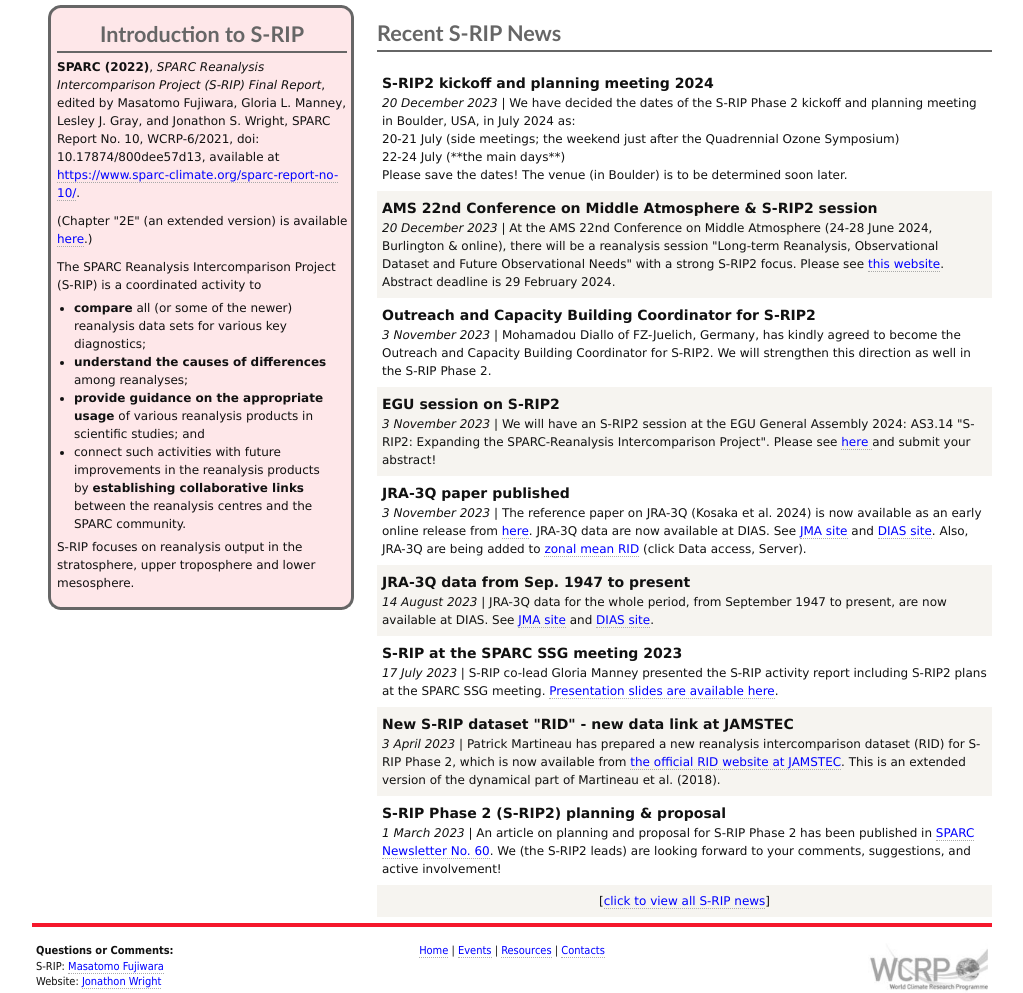
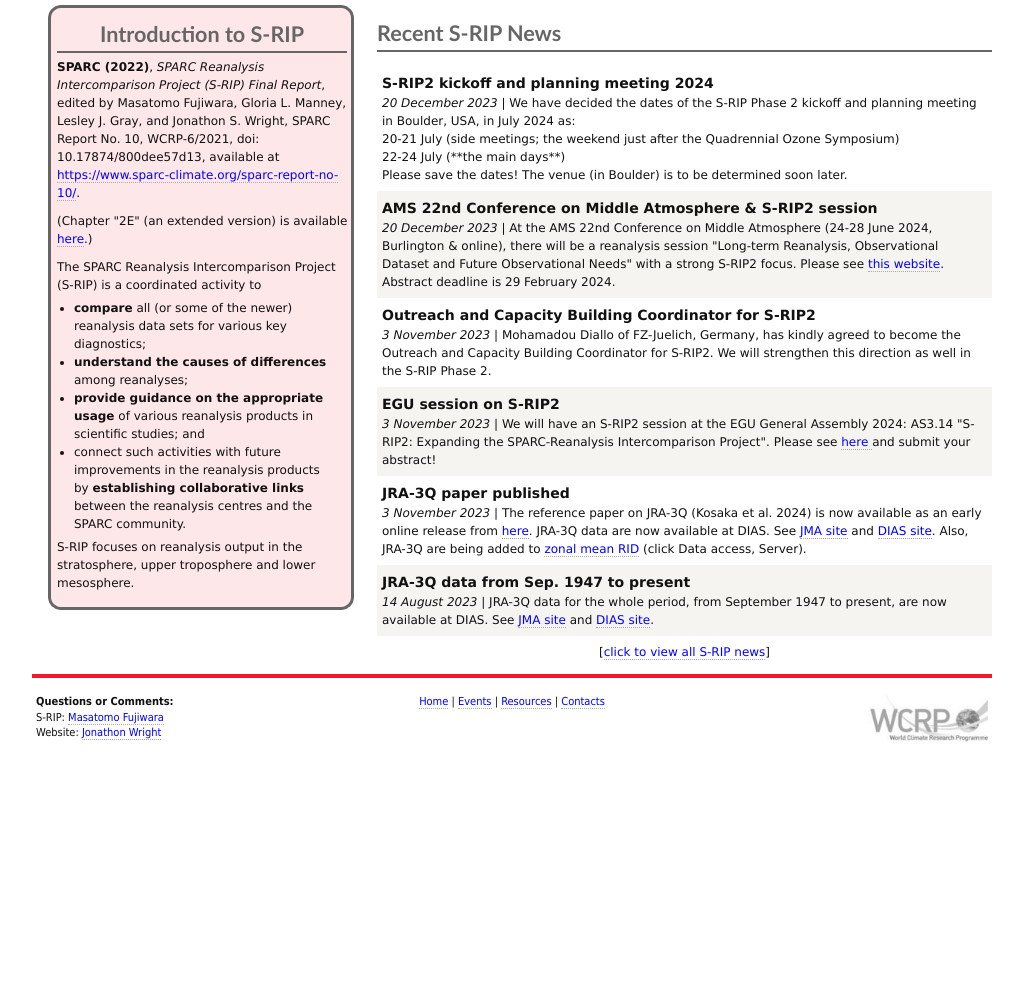
Before and after one commit to s-rip/s-rip.github.io, a plain HTML site: page index.html in a window 1280 px wide. Shown: the part 201-1194 px from the top of the page, without its empty margins (128-1151 px from the left). After the commit the page ends 945 px from the top, so only its background shows below. Drawn offline with Linux system fonts and the light colour scheme.

Commit message:
Add files via upload

```diff
--- a/index.html
+++ b/index.html
@@ -118,17 +118,6 @@ https://meetingorganizer.copernicus.org/EGU24/session/48793" target="_blank"> he
               <i>14 August 2023</i> | JRA-3Q data for the whole period, from September 1947 to present, are now available at DIAS. See <a href="https://jra.kishou.go.jp/JRA-3Q/index_en.html" target="_blank">JMA site</a> and <a href="https://search.diasjp.net/en/dataset/JRA3Q" target="_blank">DIAS site</a>.
           </td></tr>
 
-	  <tr><td><h3>S-RIP at the SPARC SSG meeting 2023</h3>
-              <i>17 July 2023</i> | S-RIP co-lead Gloria Manney presented the S-RIP activity report including S-RIP2 plans at the SPARC SSG meeting. <a href="events/files/S-RIPUpdateSSGJuly2023.pdf" target="_blank">Presentation slides are available here</a>.
-          </td></tr>
-
-	  <tr><td><h3>New S-RIP dataset "RID" - new data link at JAMSTEC</h3>
-              <i>3 April 2023</i> | Patrick Martineau has prepared a new reanalysis intercomparison dataset (RID) for S-RIP Phase 2, which is now available from <a href="https://www.jamstec.go.jp/ridinfo/" target="_blank">the official RID website at JAMSTEC</a>. This is an extended version of the dynamical part of Martineau et al. (2018).
-          </td></tr>
-
-	  <tr><td><h3>S-RIP Phase 2 (S-RIP2) planning & proposal</h3>
-              <i>1 March 2023</i> | An article on planning and proposal for S-RIP Phase 2 has been published in <a href="https://www.sparc-climate.org/publications/newsletter/sparc-newsletter-no-60/" target="_blank">SPARC Newsletter No. 60</a>. We (the S-RIP2 leads) are looking forward to your comments, suggestions, and active involvement!
-            </td></tr>
 
 
 
```
